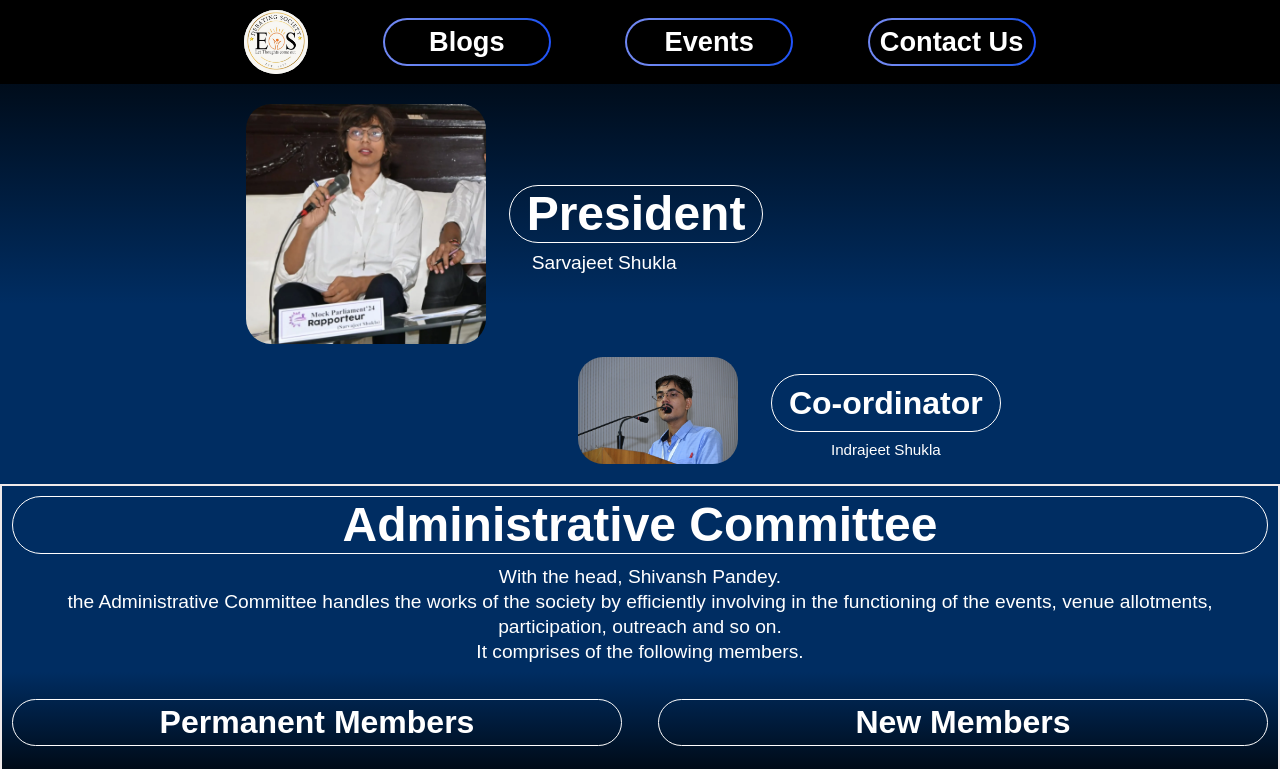
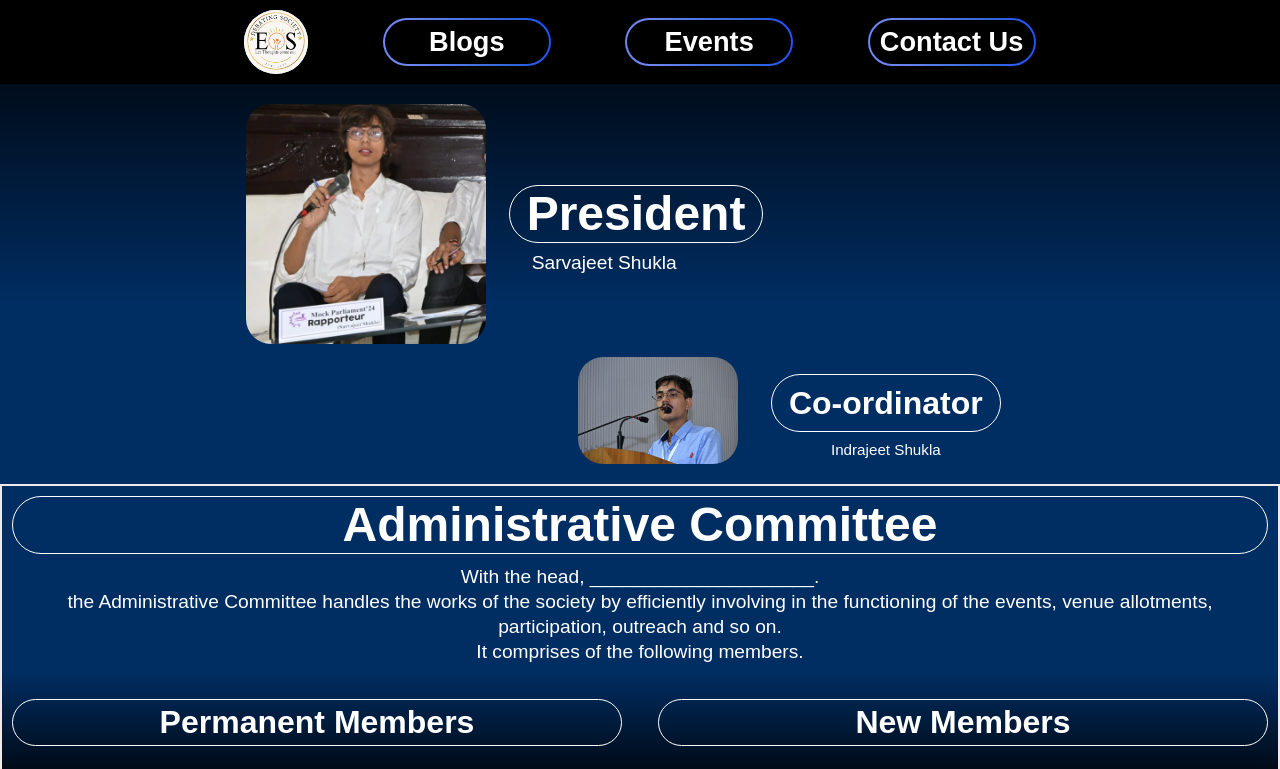
Before and after one commit to TheEOSSociety/Final, a plain HTML site: page team.html in a window 1280 px wide. Shown: the top 769 px of the page. Drawn offline with nearby package versions, Linux system fonts and the light colour scheme; a script that the page names is missing.

Commit message:
Update team.html

```diff
--- a/team.html
+++ b/team.html
@@ -88,7 +88,7 @@
   </section>
   <section id="administrative" class="team_adm">
     <h2 class="summary_heading white mob">Administrative Committee</h2>
-    <div class="summary-text white _2 mob">With the head, Shivansh Pandey.<br>the Administrative Committee handles the works of the society by efficiently involving in the functioning of the events, venue allotments, participation, outreach and so on.<br>It comprises of the following members.<br><br></div>
+    <div class="summary-text white _2 mob">With the head, _____________________.<br>the Administrative Committee handles the works of the society by efficiently involving in the functioning of the events, venue allotments, participation, outreach and so on.<br>It comprises of the following members.<br><br></div>
     <div class="w-layout-grid grid _2">
       <h3 id="w-node-_15923552-4889-e2f3-1b1e-734cda0c535b-06a5d2e9" class="summary_heading white sec">Permanent Members</h3>
       <h3 id="w-node-bfc77e53-ae7e-8b2e-3d0d-d23f7b173e09-06a5d2e9" class="summary_heading white sec">New Members</h3>
```
